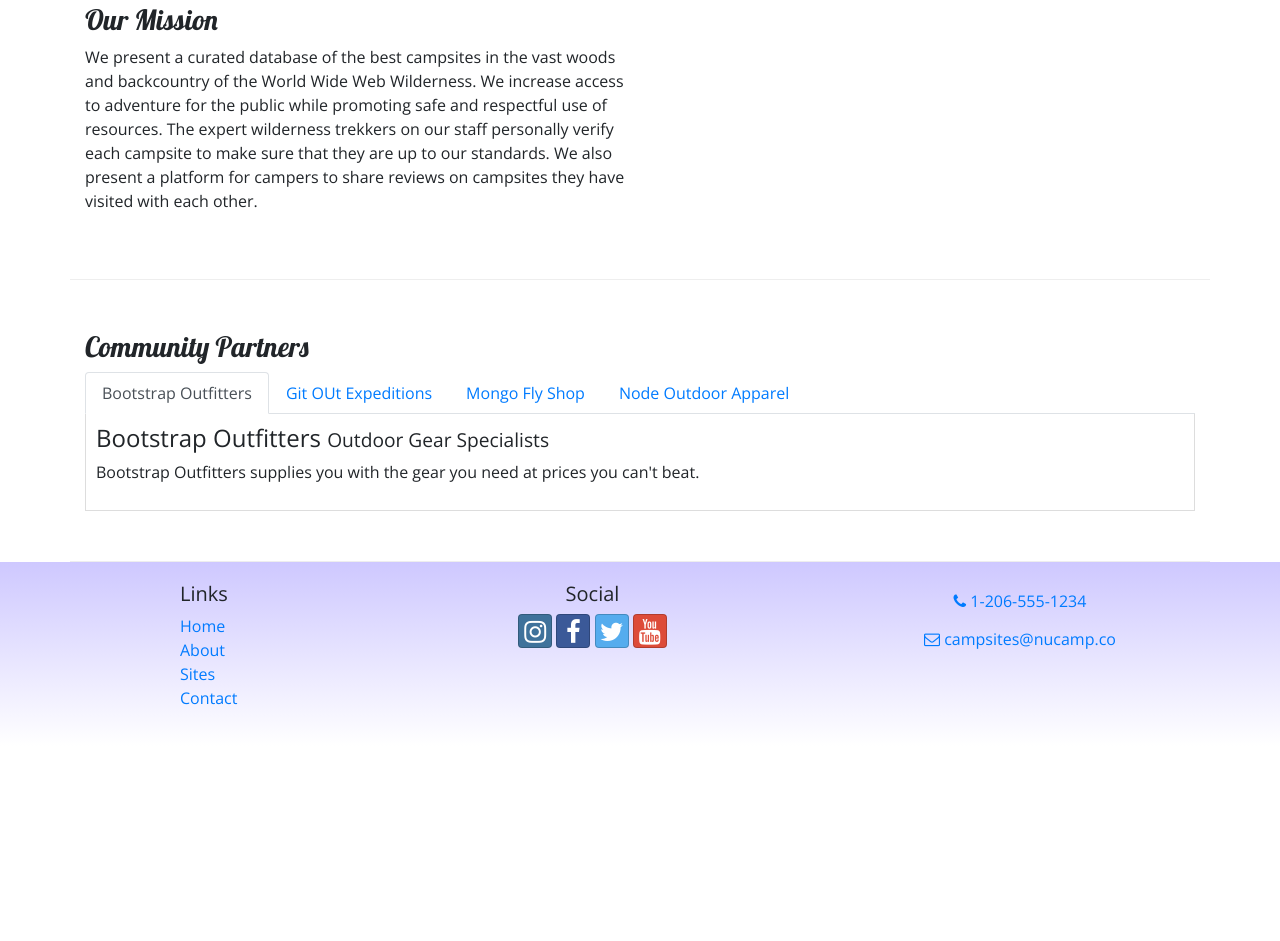
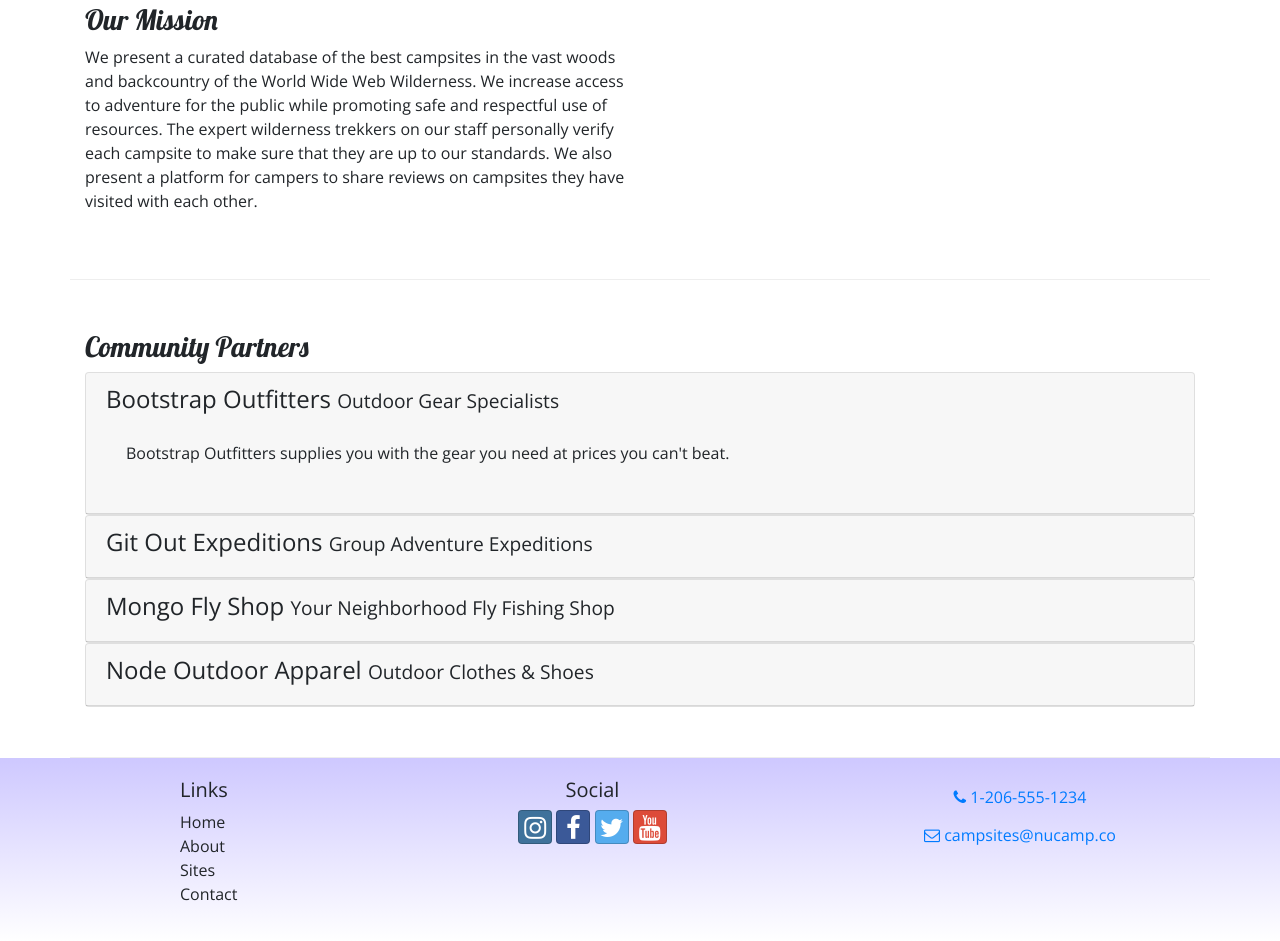
Before and after one commit to jamesperrin/nucamp-nucampsite-bootstrap, a website: page aboutus.html in a window 1280 px wide. Shown: the part 503-1444 px from the top of the page. Before the commit the page ends 1249 px from the top, so only its background shows below. Drawn offline with nearby package versions, Linux system fonts and the light colour scheme.

Commit message:
Week 3 - Ex - Accordion

```diff
--- a/aboutus.html
+++ b/aboutus.html
@@ -74,7 +74,8 @@
       <div class="col-sm-6">
         <h3>Our Mission</h3>
         <p>
-          We present a curated database of the best campsites in the vast woods and backcountry of the World Wide Web Wilderness. We increase access to adventure for the public while promoting safe and respectful use of resources. The expert wilderness trekkers on our staff personally verify each campsite to make sure that they are up to our standards. We also present a platform for campers to share reviews on campsites they have visited with each other.
+          We present a curated database of the best campsites in the vast woods and backcountry of the World Wide Web Wilderness. We increase access to adventure for the public while promoting safe and respectful use of resources. The expert wilderness trekkers on our staff
+          personally verify each campsite to make sure that they are up to our standards. We also present a platform for campers to share reviews on campsites they have visited with each other.
         </p>
       </div>
     </div>
@@ -83,42 +84,75 @@
       <div class="col">
         <h3>Community Partners</h3>
 
-        <ul class="nav nav-tabs">
-          <li class="nav-item"><a href="#bootstrap" class="nav-link active" role="tab" data-toggle="tab">Bootstrap Outfitters</a></li>
-          <li class="nav-item"><a href="#git" class="nav-link" role="tab" data-toggle="tab">Git OUt Expeditions</a></li>
-          <li class="nav-item"><a href="#mongo" class="nav-link" role="tab" data-toggle="tab">Mongo Fly Shop</a></li>
-          <li class="nav-item"><a href="#node" class="nav-link" role="tab" data-toggle="tab">Node Outdoor Apparel</a>
-          </li>
-        </ul>
-
-        <div class="tab-content">
-          <div role="tabpanel" class="tab-pane fade show active" id="bootstrap">
-            <h4>Bootstrap Outfitters <small>Outdoor Gear Specialists</small></h4>
+        <div id="accordion">
+          <div class="card">
+            <div class="card-header" role="tab">
+              <h4>
+                <a data-toggle="collapse" data-target="#bootstrap">
+                  Bootstrap Outfitters <small>Outdoor Gear Specialists</small>
+                </a>
+              </h4>
+              <div class="collapse show" data-parent="#accordion" id="bootstrap">
+                <div class="card-body">
                   <p class="d-none d-sm-block">
                     Bootstrap Outfitters supplies you with the gear you need at prices you can't beat.
                   </p>
                 </div>
+              </div>
+            </div>
+          </div>
 
-          <div role="tabpanel" class="tab-pane fade" id="git">
-            <h4>Git Out Expeditions <small>Group Adventure Expeditions</small></h4>
+          <div class="card">
+            <div class="card-header" role="tab">
+              <h4>
+                <a class="collapsed" data-toggle="collapse" data-target="#git">
+                  Git Out Expeditions <small>Group Adventure Expeditions</small>
+                </a>
+              </h4>
+              <div class="collapse" data-parent="#accordion" id="git">
+                <div class="card-body">
                   <p class="d-none d-sm-block">
                     Join Git Out Expeditions to explore new horizons with a group of other adventurers!
                   </p>
                 </div>
+              </div>
+            </div>
+          </div>
 
-          <div role="tabpanel" class="tab-pane fade" id="mongo">
-            <h4>Mongo Fly Shop <small>Your Neighborhood Fly Fishing Shop</small></h4>
+          <div class="card">
+            <div class="card-header" role="tab">
+              <h4>
+                <a class="collapsed" data-toggle="collapse" data-target="#mongo">
+                  Mongo Fly Shop <small>Your Neighborhood Fly Fishing Shop</small>
+                </a>
+              </h4>
+              <div class="collapse" data-parent="#accordion" id="mongo">
+                <div class="card-body">
                   <p class="d-none d-sm-block">
                     Need a new fishing pole, a tacklebox, or flies of all kinds? Stop by Mongo Fly Shop.
                   </p>
                 </div>
+              </div>
+            </div>
+          </div>
 
-          <div role="tabpanel" class="tab-pane fade" id="node">
-            <h4>Node Outdoor Apparel <small>Outdoor Clothes & Shoes</small></h4>
+          <div class="card">
+            <div class="card-header" role="tab">
+              <h4>
+                <a class="collapsed" data-toggle="collapse" data-target="#node">
+                  Node Outdoor Apparel <small>Outdoor Clothes & Shoes</small>
+                </a>
+              </h4>
+              <div class="collapse" data-parent="#accordion" id="node">
+                <div class="card-body">
                   <p class="d-none d-sm-block">
                     From polar fleeces to swimsuits, hiking boots to waders, a visit to Node will be sure to get you covered.
                   </p>
                 </div>
+              </div>
+            </div>
+          </div>
+
         </div>
       </div>
     </div>
--- a/css/styles.css
+++ b/css/styles.css
@@ -38,8 +38,7 @@
   background-color: #901cad;
 }
 
-.tab-content {
-  border: 1px solid #DDD;
-  border-top: none;
-  padding: 10px;
+a, a:hover {
+  color: inherit;
+  text-decoration: none;
 }
```
Lines whose indentation alone changed are shown as unchanged.
